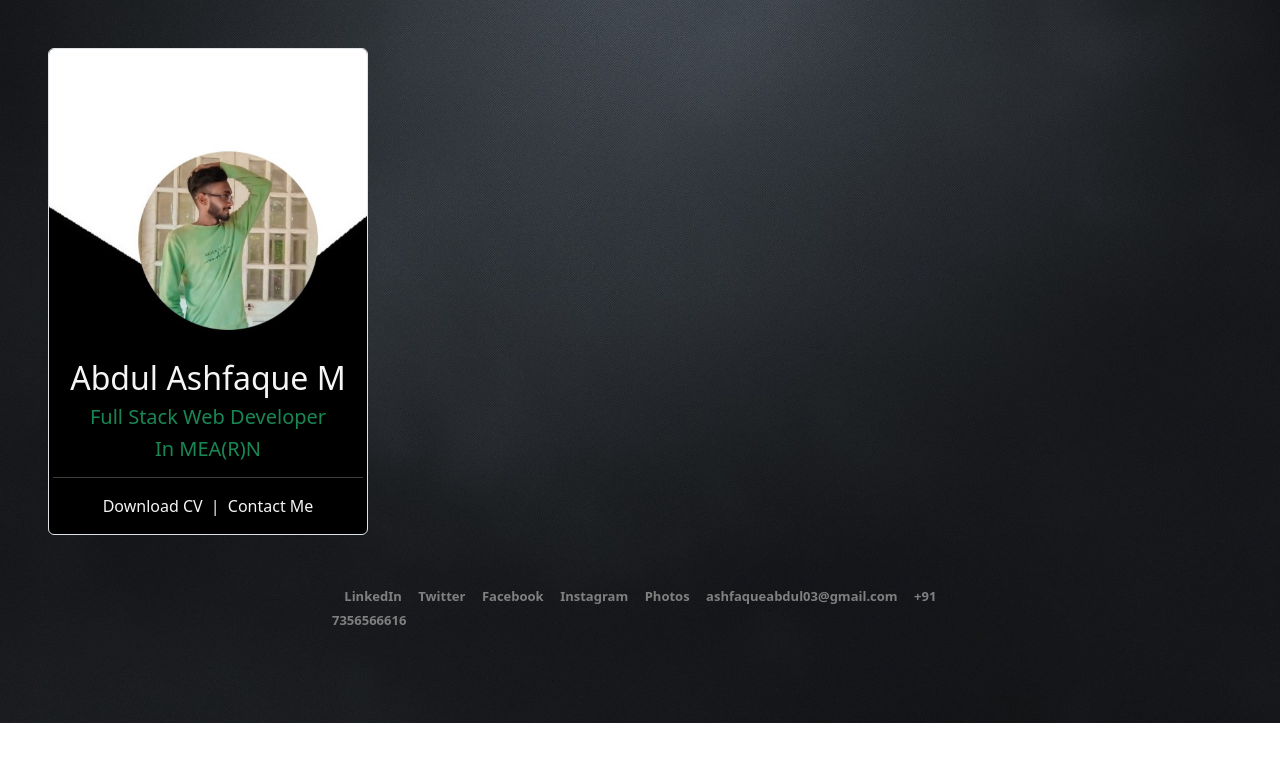
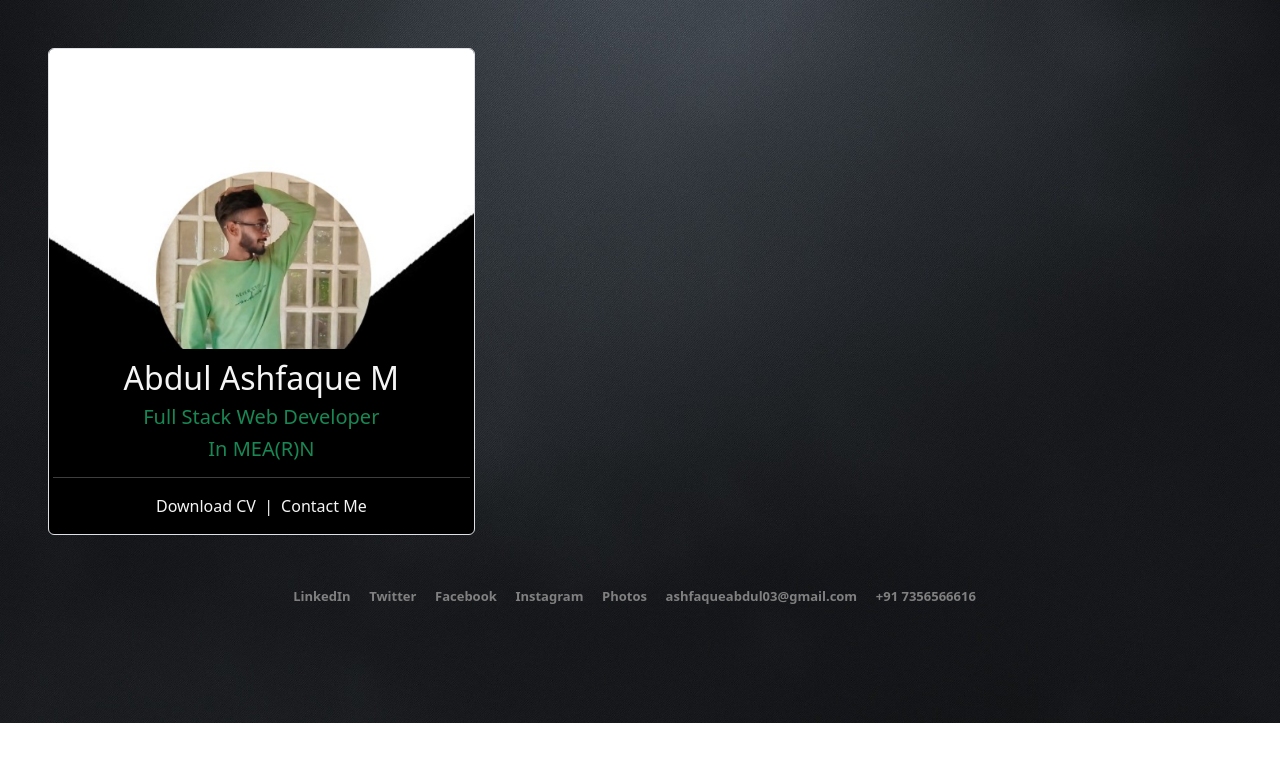
Before and after one commit to Ashfaque-03/cv-bootstrap, a plain HTML site: page index.html in a window 1280 px wide. Drawn offline with nearby package versions, Linux system fonts and the light colour scheme.

Commit message:
Update index.html

```diff
--- a/index.html
+++ b/index.html
@@ -42,7 +42,7 @@
 </style>
 <body>
     <div id="outer">
-        <div id="left-body" class="container col-3 m-5 p-0">
+        <div id="left-body" class="container col-4 m-5 p-0">
             <div class="text-center bg-black border rounded">
                 <div>
                     <div id="profile-pic"></div>
@@ -65,7 +65,7 @@
             </div>
         </div>
         <div id="right-body" class="container col-9"></div>
-        <div id="footer" class="container-fluid col-6">
+        <div id="footer" class="container-fluid col-7">
             <a href="www.linkedin.com/in/abdul-ashfaque-m-103a4b16b" class="footer-links">LinkedIn</a>
             <a href="https://twitter.com/i/flow/login" class="footer-links">Twitter</a>
             <a href="https://www.facebook.com/abdul.ashfaque.33" class="footer-links">Facebook</a>
```
